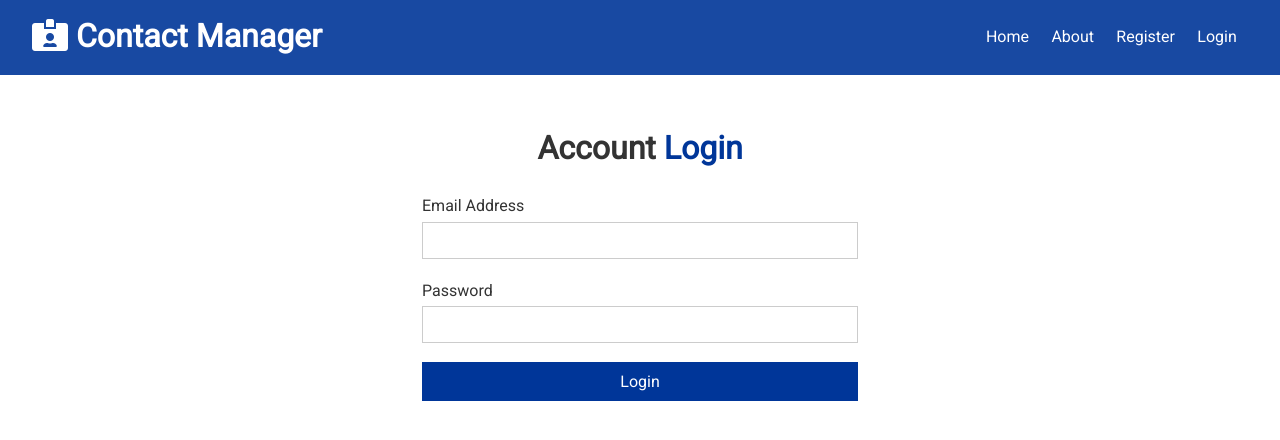
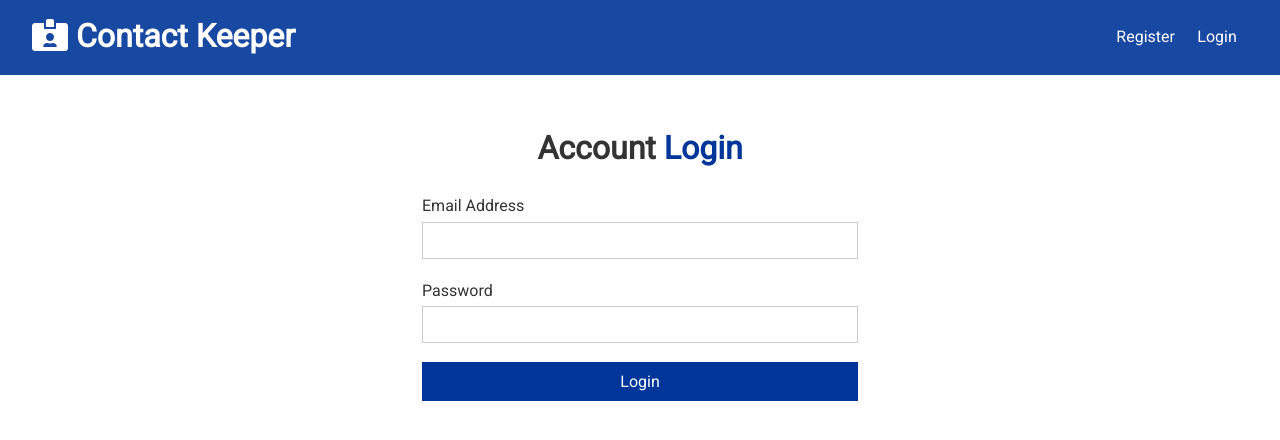
Before and after one commit to tatjanatanaskovich/contact-manager, a React (Create React App) app in the folder client/: page /login in a window 1280 px wide. Shown: the top 440 px of the page. Built offline with nearby package versions, Linux system fonts and the light colour scheme.

Commit message:
Implemented user logout functionality

```diff
--- a/client/src/components/layout/Navbar.js
+++ b/client/src/components/layout/Navbar.js
@@ -1,28 +1,47 @@
-import React from 'react';
+import React, { Fragment, useContext } from 'react';
 import PropTypes from 'prop-types';
 import { Link } from 'react-router-dom';
+import AuthContext from '../../context/auth/authContext';
 
 
 const Navbar = ({ title, icon }) => {
+  const authContext = useContext(AuthContext);
+
+  const { isAuthenticated, logout, user } = authContext;
+
+  const onLogout = () => {
+    logout();
+  };
+
+  const authLinks = (
+    <Fragment>
+      <li>Hello {user && user.name}</li>
+      <li>
+        <a onClick={onLogout} href='#!'>
+          <i className='fas fa-sign-out-alt' />{' '}
+          <span className='hide-sm'>Logout</span>
+        </a>
+      </li>
+    </Fragment>
+  );
+
+  const guestLinks = (
+    <Fragment>
+      <li>
+        <Link to='/register'>Register</Link>
+      </li>
+      <li>
+        <Link to='/login'>Login</Link>
+      </li>
+    </Fragment>
+  );
+
   return (
     <div className='navbar bg-primary'>
       <h1>
         <i className={icon} /> {title}
       </h1>
-      <ul>
-        <li>
-          <Link to='/'>Home</Link>
-        </li>
-        <li>
-          <Link to='/about'>About</Link>
-        </li>
-        <li>
-          <Link to='/register'>Register</Link>
-        </li>
-        <li>
-          <Link to='/login'>Login</Link>
-        </li>
-      </ul>
+      <ul>{isAuthenticated ? authLinks : guestLinks}</ul>
     </div>
   );
 };
@@ -33,7 +52,7 @@
 };
 
 Navbar.defaultProps = {
-  title: 'Contact Manager',
+  title: 'Contact Keeper',
   icon: 'fas fa-id-card-alt'
 };
 
--- a/client/src/context/auth/AuthState.js
+++ b/client/src/context/auth/AuthState.js
@@ -95,7 +95,7 @@
   };
 
   // Logout
-  const logout = () => console.log('logout');
+  const logout = () => dispatch({ type: LOGOUT });
 
   // Clear Errors
   const clearErrors = () => dispatch({ type: CLEAR_ERRORS });
--- a/client/src/context/auth/authReducer.js
+++ b/client/src/context/auth/authReducer.js
@@ -31,6 +31,7 @@
     case REGISTER_FAIL:
     case AUTH_ERROR:
     case LOGIN_FAIL:
+    case LOGOUT:
       localStorage.removeItem('token');
       return {
         ...state,
```
